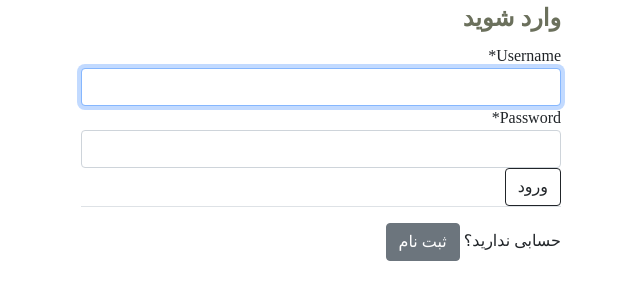
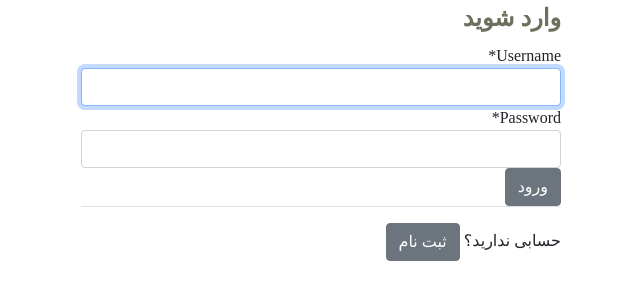
Before and after one commit to amir-mhd/karademy_question_answer, a Django app: page /users/login/ in a window 1280 px wide. Shown: the part 56-356 px from the top of the page, without its empty margins (319-959 px from the left). Run offline with Django 3.2, Linux system fonts and the light colour scheme; some libraries are stand-ins or nearby versions; some web fonts are replaced.

Commit message:
changing style to login, logout page

```diff
--- a/templates/users/login.html
+++ b/templates/users/login.html
@@ -39,7 +39,7 @@
                 {{ form|crispy }}
             </fieldset>
             <div class="form-group">
-                <button type="submit" class="btn btn-outline-dark">ورود</button>
+                <button type="submit" class="btn btn-secondary">ورود</button>
             </div>
         </form>
         <div class="border-top pt-3">
--- a/templates/users/logout.html
+++ b/templates/users/logout.html
@@ -27,7 +27,7 @@
         <h2>خارج شده اید</h2>
         <div class="border-top pt-3">
             <small class="text-muted">
-                <button class="btn btn-info"><a href="{% url 'login' %}">ورود ؟</a></button>
+                <button class="btn btn-secondary"><a href="{% url 'login' %}">ورود ؟</a></button>
             </small>
         </div>
     </div>
```
